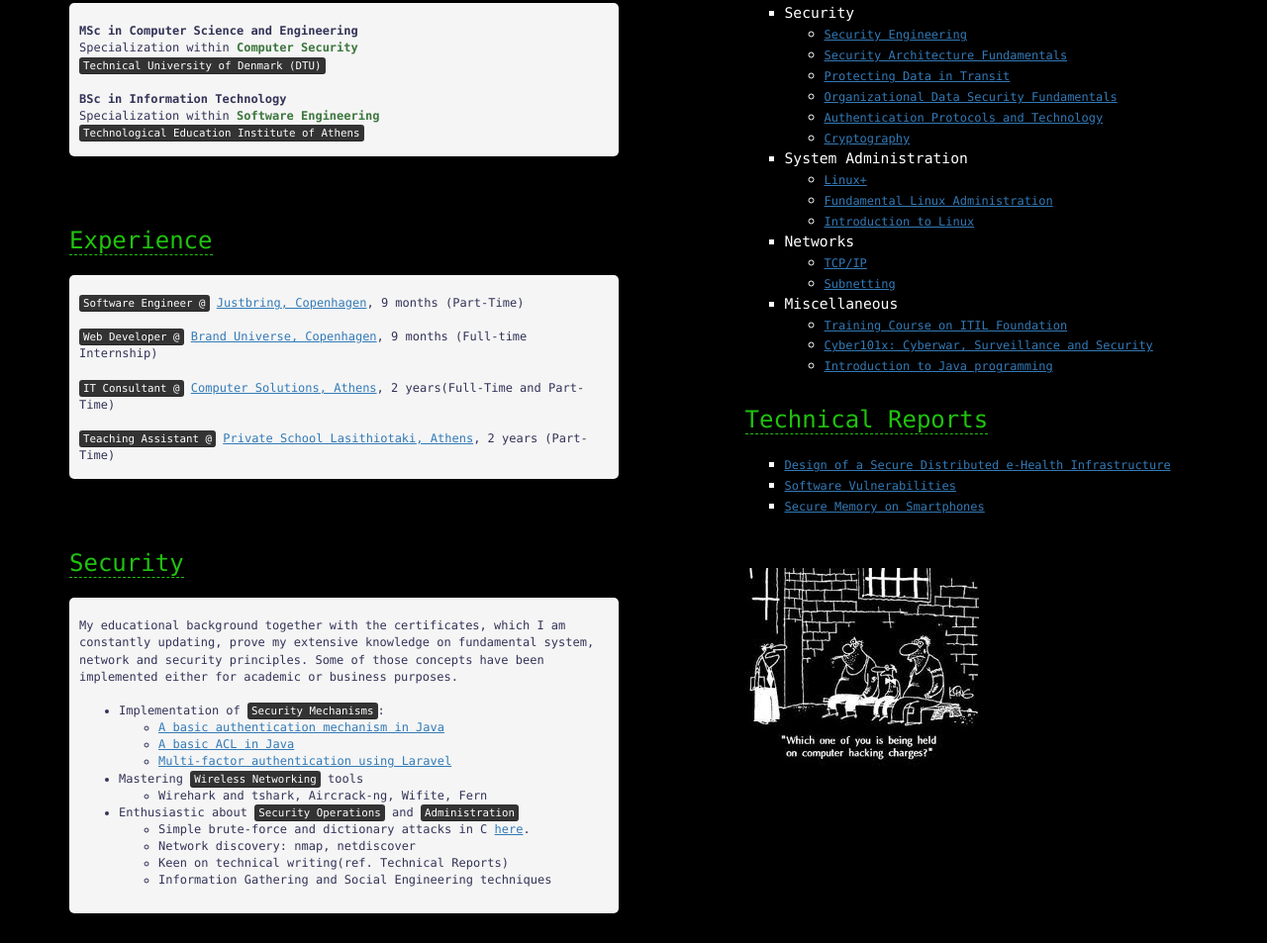
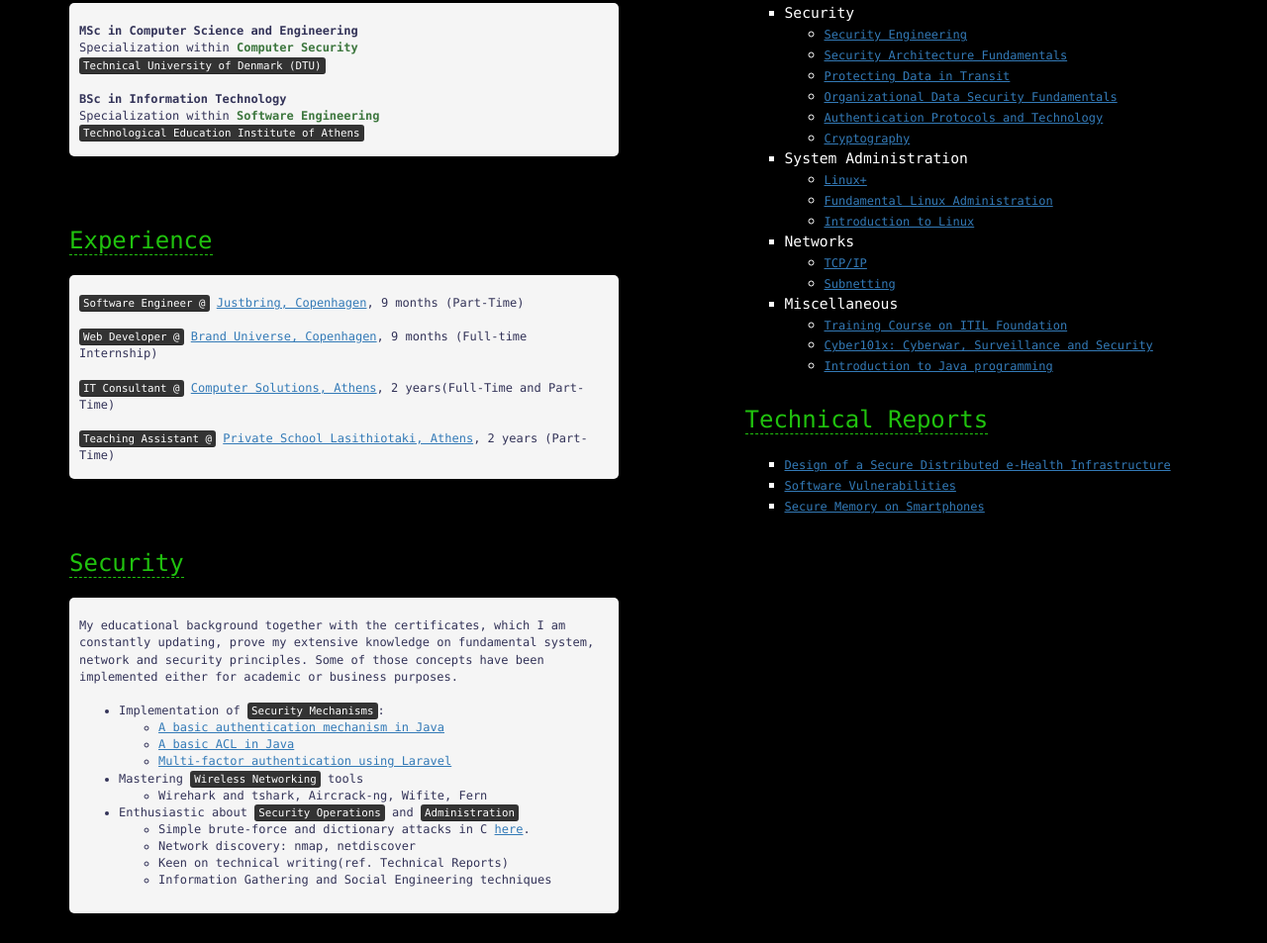
Before and after one commit to dimitrisdan/dimitrisdan.github.io, a website: page index.html in a window 1280 px wide. Shown: the part 887-1840 px from the top of the page at 99% size. Drawn offline with nearby package versions, Linux system fonts and the light colour scheme.

Commit message:
remove prison

```diff
--- a/index.html
+++ b/index.html
@@ -229,11 +229,10 @@
                     <li><a href="https://drive.google.com/file/d/0B08EQYpU7wnCSlBmdENFeVFtUGc/view?usp=sharing" target="_blank">Secure Memory on Smartphones</a></li>
                 </ul>
                 <br><br>
-                <img src="images/prison.jpg" title="didn't do anything"/>
+<!--                <img src="images/prison.jpg" title="didn't do anything"/>-->
             </div>
         </div>
     </div>
-
 
     <!-- Latest compiled and minified JavaScript -->
     <script src="https://maxcdn.bootstrapcdn.com/bootstrap/3.3.7/js/bootstrap.min.js" integrity="sha384-Tc5IQib027qvyjSMfHjOMaLkfuWVxZxUPnCJA7l2mCWNIpG9mGCD8wGNIcPD7Txa" crossorigin="anonymous"></script>
```
